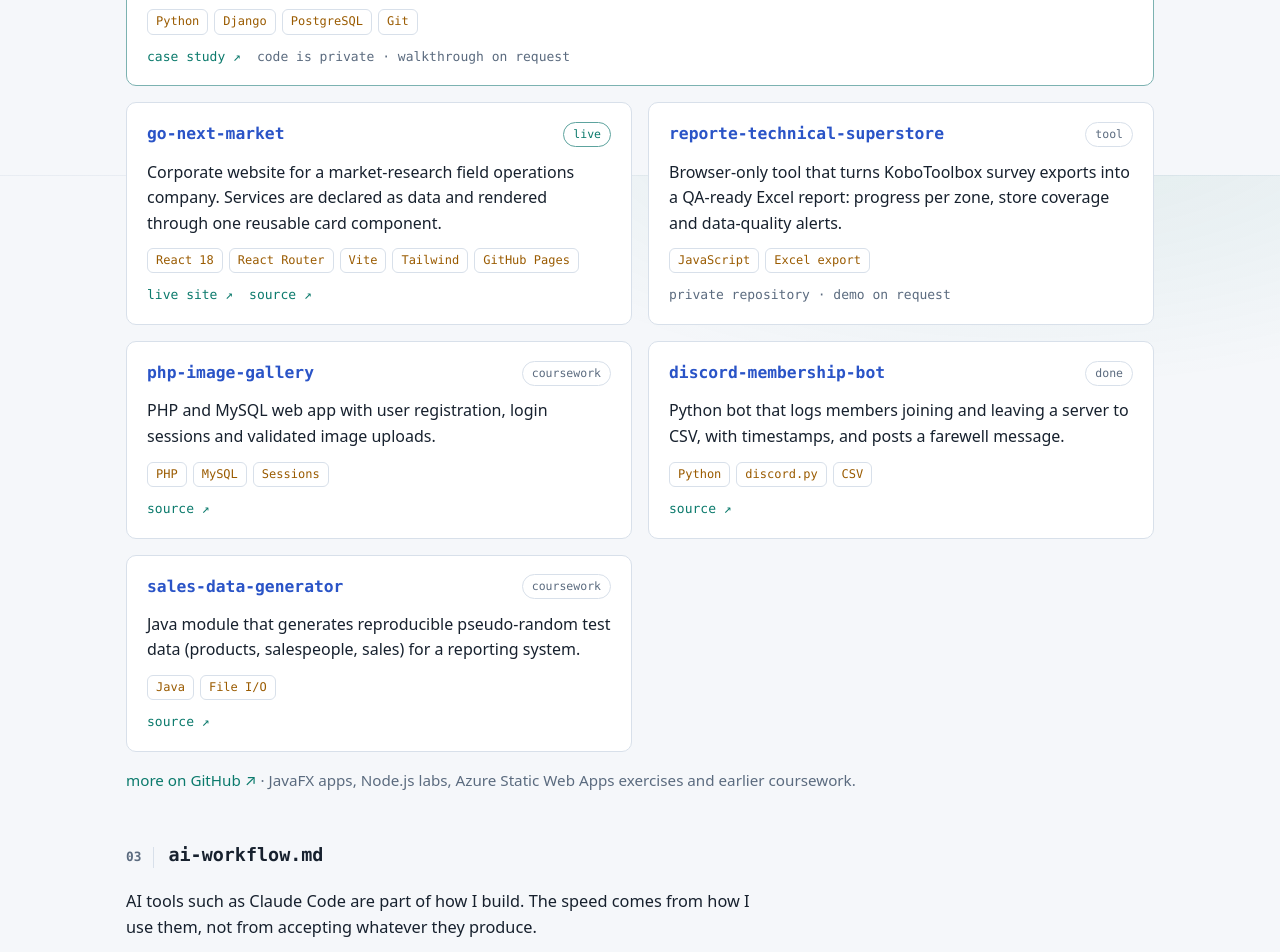
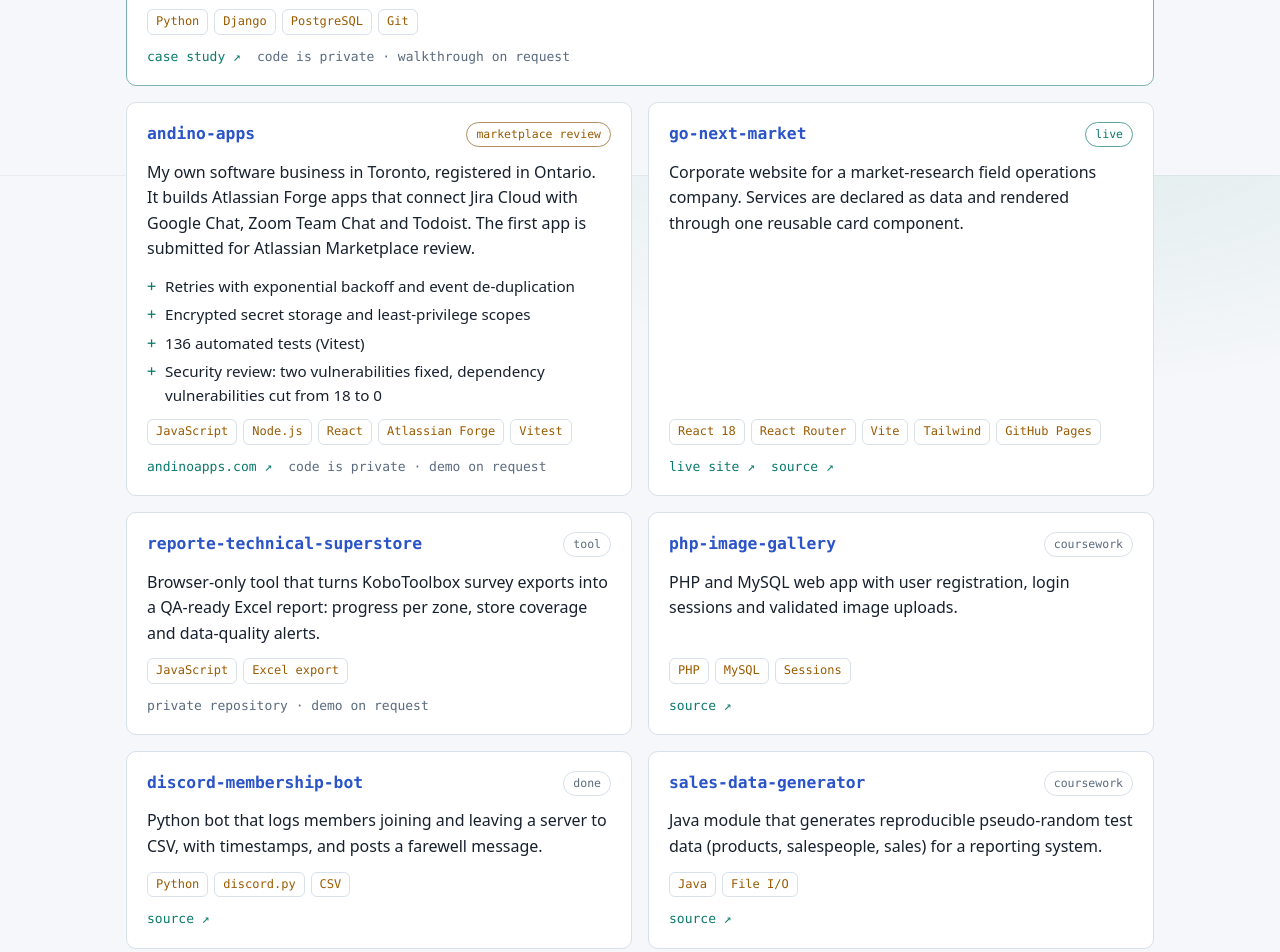
Before and after one commit to Nedavefo/Portfolio, a plain HTML site: page index.html in a window 1280 px wide. Shown: the part 1425-2377 px from the top of the page. Drawn offline with Linux system fonts and the light colour scheme.

Commit message:
Add Andino Apps project, log entry and Forge/Vitest to the stack
Co-Authored-By: Claude Sonnet 5.5 <noreply@anthropic.com>

```diff
--- a/index.html
+++ b/index.html
@@ -109,6 +109,25 @@
 
         <article class="card">
           <header>
+            <h3>andino-apps</h3>
+            <span class="badge wip">marketplace review</span>
+          </header>
+          <p>My own software business in Toronto, registered in Ontario. It builds Atlassian Forge apps that connect Jira Cloud with Google Chat, Zoom Team Chat and Todoist. The first app is submitted for Atlassian Marketplace review.</p>
+          <ul class="points">
+            <li>Retries with exponential backoff and event de-duplication</li>
+            <li>Encrypted secret storage and least-privilege scopes</li>
+            <li>136 automated tests (Vitest)</li>
+            <li>Security review: two vulnerabilities fixed, dependency vulnerabilities cut from 18 to 0</li>
+          </ul>
+          <p class="tags"><span>JavaScript</span><span>Node.js</span><span>React</span><span>Atlassian Forge</span><span>Vitest</span></p>
+          <p class="links">
+            <a href="https://andinoapps.com" rel="noopener">andinoapps.com ↗</a>
+            <span class="muted">code is private · demo on request</span>
+          </p>
+        </article>
+
+        <article class="card">
+          <header>
             <h3>go-next-market</h3>
             <span class="badge live">live</span>
           </header>
@@ -198,7 +217,7 @@
   <span class="k">"languages"</span><span class="p">:</span> <span class="p">[</span><span class="s">"Python"</span><span class="p">,</span> <span class="s">"JavaScript"</span><span class="p">,</span> <span class="s">"Java"</span><span class="p">,</span> <span class="s">"PHP"</span><span class="p">,</span> <span class="s">"SQL"</span><span class="p">,</span> <span class="s">"VB.NET"</span><span class="p">],</span>
   <span class="k">"web"</span><span class="p">:</span> <span class="p">[</span><span class="s">"Django"</span><span class="p">,</span> <span class="s">"React"</span><span class="p">,</span> <span class="s">"Node.js"</span><span class="p">,</span> <span class="s">"Vite"</span><span class="p">,</span> <span class="s">"Tailwind CSS"</span><span class="p">,</span> <span class="s">"HTML"</span><span class="p">,</span> <span class="s">"CSS"</span><span class="p">],</span>
   <span class="k">"data"</span><span class="p">:</span> <span class="p">[</span><span class="s">"PostgreSQL"</span><span class="p">,</span> <span class="s">"MySQL"</span><span class="p">,</span> <span class="s">"SQLite"</span><span class="p">],</span>
-  <span class="k">"tools"</span><span class="p">:</span> <span class="p">[</span><span class="s">"Git"</span><span class="p">,</span> <span class="s">"GitHub"</span><span class="p">,</span> <span class="s">"Jira"</span><span class="p">,</span> <span class="s">"Claude Code"</span><span class="p">,</span> <span class="s">"VMware labs"</span><span class="p">],</span>
+  <span class="k">"tools"</span><span class="p">:</span> <span class="p">[</span><span class="s">"Git"</span><span class="p">,</span> <span class="s">"GitHub"</span><span class="p">,</span> <span class="s">"Jira"</span><span class="p">,</span> <span class="s">"Atlassian Forge"</span><span class="p">,</span> <span class="s">"Vitest"</span><span class="p">,</span> <span class="s">"Claude Code"</span><span class="p">,</span> <span class="s">"VMware labs"</span><span class="p">],</span>
   <span class="k">"also"</span><span class="p">:</span> <span class="p">[</span><span class="s">"Windows Server and Active Directory (lab)"</span><span class="p">,</span> <span class="s">"Microsoft 365"</span><span class="p">,</span> <span class="s">"Linux (lab)"</span><span class="p">],</span>
   <span class="k">"learning"</span><span class="p">:</span> <span class="p">[</span><span class="s">"TypeScript"</span><span class="p">,</span> <span class="s">"automated testing"</span><span class="p">,</span> <span class="s">"CI"</span><span class="p">]</span>
 <span class="p">}</span></code></pre>
@@ -208,6 +227,7 @@
     <section id="log" class="block" aria-labelledby="log-h">
       <h2 id="log-h" class="block-title"><span class="ln">05</span> git log</h2>
       <ol class="log">
+        <li><span class="when">Nov 2026 → now</span><span class="what"><strong>Andino Apps</strong> (own business): Atlassian Forge apps for Jira Cloud, first one in Marketplace review</span></li>
         <li><span class="when">Nov 2026 → now</span><span class="what"><strong>Sidic Web</strong>: ERP rebuild in Django and PostgreSQL</span></li>
         <li><span class="when">Dec 2026 (expected)</span><span class="what"><strong>B.S. Software Engineering</strong>, Politécnico Grancolombiano</span></li>
         <li><span class="when">Jun 2025 → now</span><span class="what"><strong>IT and web support</strong>, Go Next Market (remote): only IT contact for a team of five, maintains the company website</span></li>
--- a/script.js
+++ b/script.js
@@ -46,6 +46,7 @@
 
   var PROJECTS = {
     'sidic-web': { text: 'ERP rebuild (VB.NET + Access -> Django + PostgreSQL). Code is private; the case study is public.', url: 'https://github.com/Nedavefo/erp-modernization-case-study' },
+    'andino-apps': { text: 'Own business: 3 Atlassian Forge apps for Jira Cloud (Google Chat, Zoom Team Chat, Todoist). First one in Marketplace review. Code is private, demo on request.', url: 'https://andinoapps.com' },
     'go-next-market': { text: 'React 18 + Vite + Tailwind corporate site, live on GitHub Pages.', url: 'https://nedavefo.github.io/GoNextMarket/' },
     'reporte-technical-superstore': { text: 'Browser-only KoboToolbox -> Excel QA report tool. Private repo, demo on request.', url: null },
     'php-image-gallery': { text: 'PHP + MySQL app: registration, sessions, validated uploads.', url: 'https://github.com/Nedavefo/PHP_Project' },
@@ -103,12 +104,13 @@
         'languages : Python, JavaScript, Java, PHP, SQL, VB.NET',
         'web       : Django, React, Node.js, Vite, Tailwind CSS, HTML, CSS',
         'data      : PostgreSQL, MySQL, SQLite',
-        'tools     : Git, GitHub, Jira, Claude Code',
+        'tools     : Git, GitHub, Jira, Atlassian Forge, Vitest, Claude Code',
         'learning  : TypeScript, automated testing, CI'
       ]);
     },
     log: function () {
       lines([
+        'Nov 2026 -> now   Andino Apps (own business), Atlassian Forge apps for Jira Cloud',
         'Nov 2026 -> now   Sidic Web, ERP rebuild (Django, PostgreSQL)',
         'Dec 2026          B.S. Software Engineering, Politecnico Grancolombiano (expected)',
         'Jun 2025 -> now   IT and web support, Go Next Market (remote)',
```
